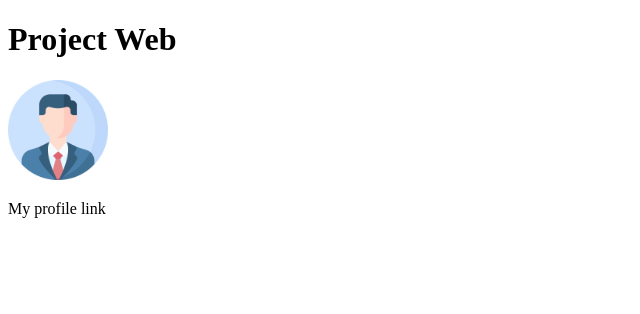
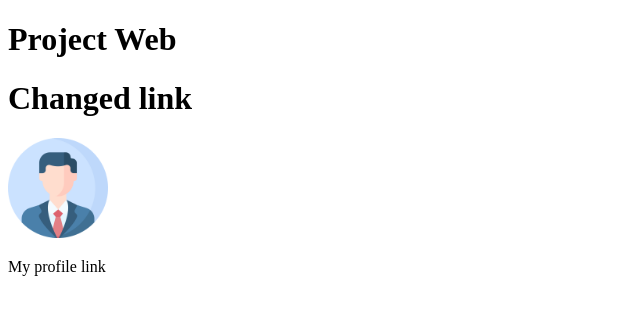
Before and after one commit to kayaar205/First_Project, a plain HTML site: page Index.html in a window 1280 px wide. Shown: the whole page, without its empty margins (0-640 px from the left). Drawn offline with Linux system fonts and the light colour scheme.

```diff
--- a/Index.html
+++ b/Index.html
@@ -7,6 +7,7 @@
 </head>
 <body>
     <h1>Project Web</h1>
+    <h1>Changed link</h1>
     <img width = "100" src="ProfileIcon.png" alt="">
     <p>My profile link</p>
 </body>
```
